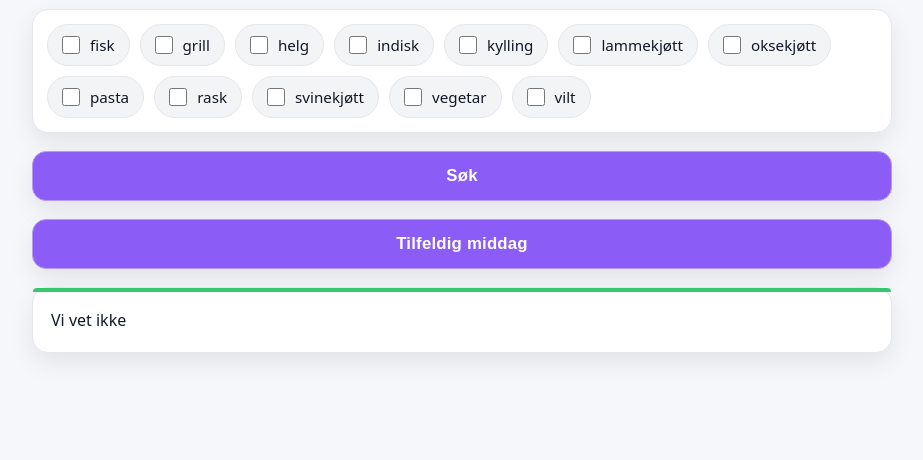
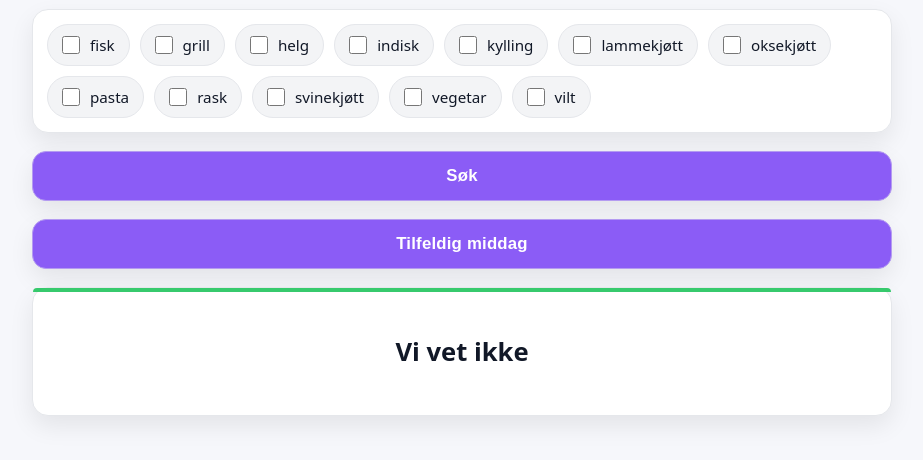
Before and after one commit to krhoybraten/hva-er-det-til-middag, a plain HTML site: page index.html in a window 1280 px wide. Shown: the part 108-568 px from the top of the page, without its empty margins (178-1101 px from the left). Drawn offline with Linux system fonts and the light colour scheme.

Commit message:
Add dinner-plan section to index.html

```diff
--- a/index.html
+++ b/index.html
@@ -13,8 +13,12 @@
   </section>
   <section id="middag">
     <ul>
-      <li>Vi vet ikke</li>
+      <li>
+        <h3>Vi vet ikke</h3>
+      </li>
     </ul>
+  </section>
+  <section id="dinner-plan">
   </section>
   <script src="./main.js" type="module"></script>
 </html>
```
